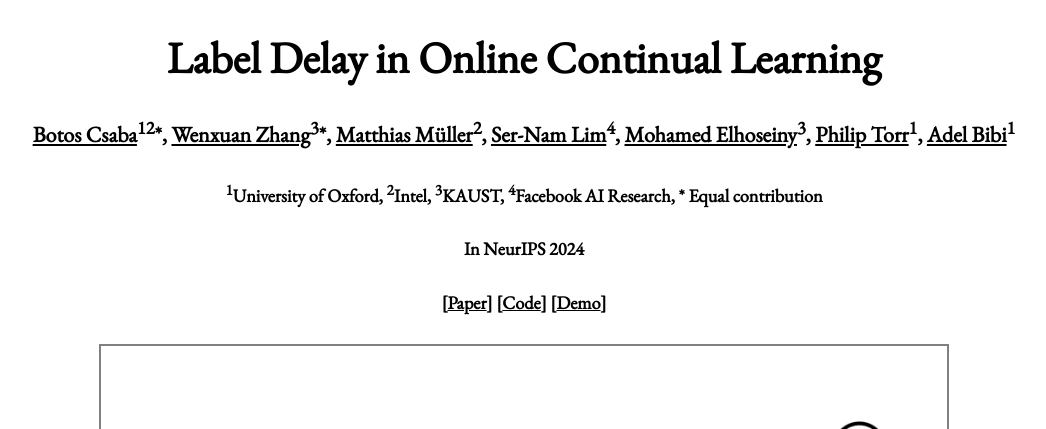
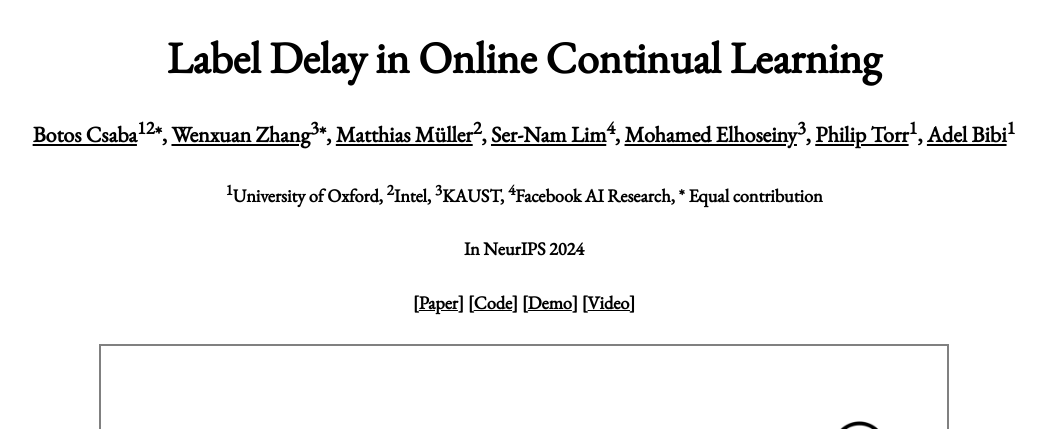
Before and after one commit to botcs/label-delay, a plain HTML site: page index.html in a window 1280 px wide. Shown: the top 429 px of the page, without its empty margins (116-1162 px from the left). Drawn offline with nearby package versions, Linux system fonts and the light colour scheme; some packages are replaced by stand-ins of ours; grey boxes are pictures that could not be loaded.

Commit message:
Add video URL

```diff
--- a/index.html
+++ b/index.html
@@ -128,6 +128,7 @@
                 [<a href="https://openreview.net/forum?id=m5CAnUui0Z">Paper</a>]
                 [<a href="https://github.com/botcs/label-delay-exp">Code</a>]
                 [<a href="./demo/">Demo</a>]
+                [<a href="https://youtu.be/EbPrlGkLxGo">Video]
             </h5>
             <div id="fig1" class="main-fig">
                 <!-- <svg width="1000" height="500" id="fig1-svg"> -->
```
